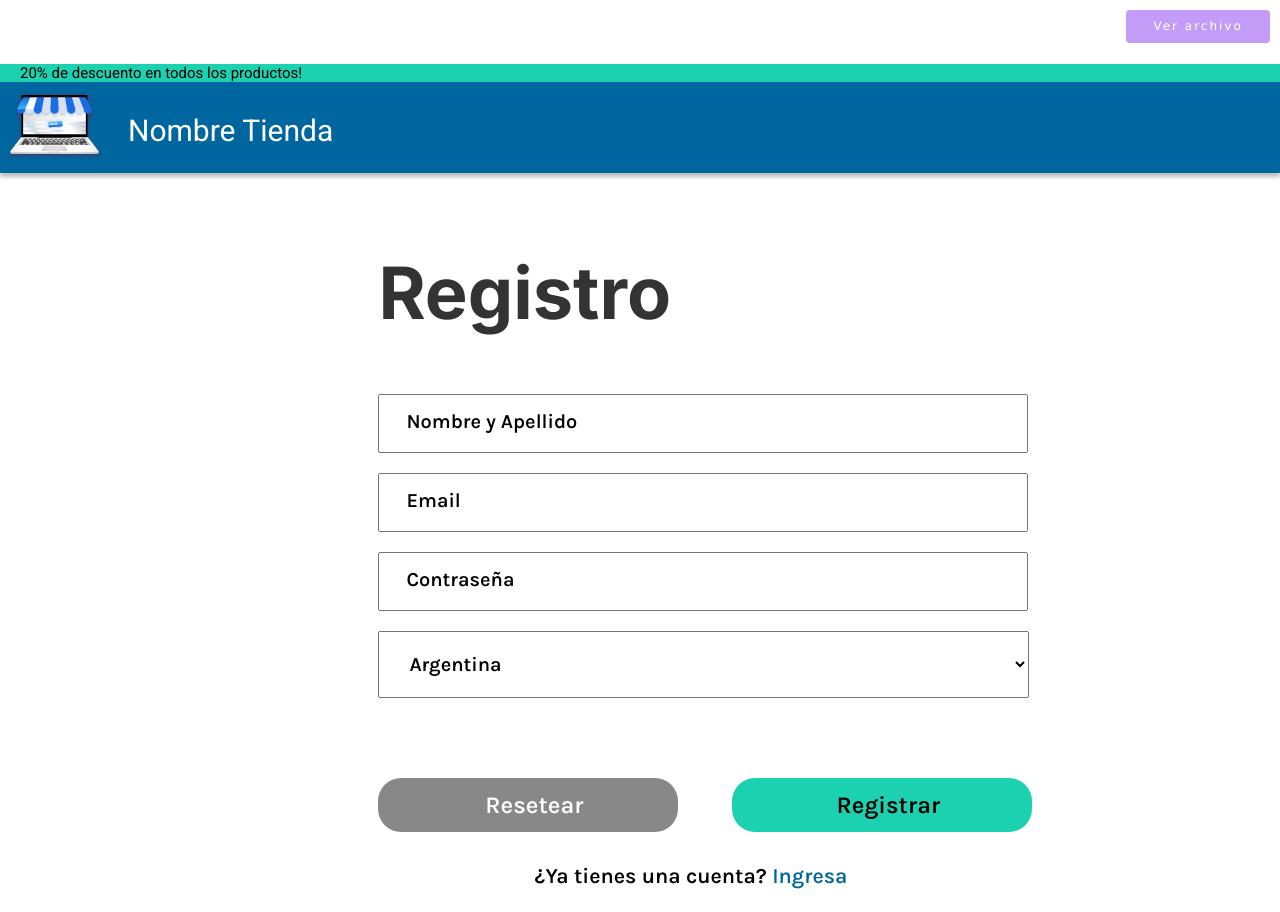
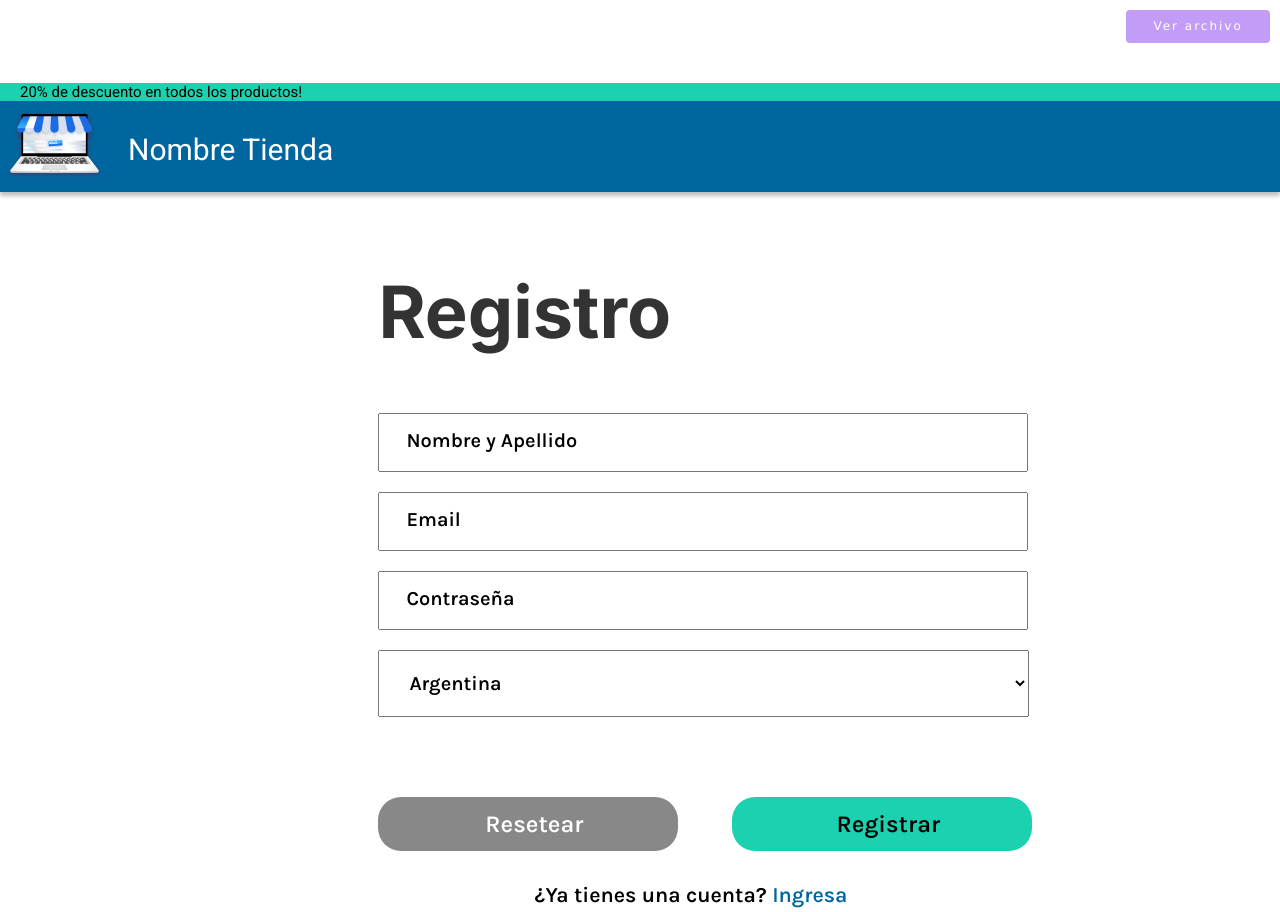
Before and after one commit to TatianaMunoz1/TatianaMunoz1.github.io, a plain HTML site: page FrontEnd/Formulario/Home.html in a window 1280 px wide. Shown: the top 912 px of the page. Drawn offline with Linux system fonts and the light colour scheme.

Commit message:
Update style-home.css

```diff
--- a/FrontEnd/Formulario/css/style-home.css
+++ b/FrontEnd/Formulario/css/style-home.css
@@ -18,7 +18,7 @@
 
 /* -----------------------------------------HEADER -----------------------*/
 aside {
-    margin-top:5%; /* MARGIN PARA PONER EL NAV----------------*/
+    margin-top:6.5%; /* MARGIN PARA PONER EL NAV----------------*/
     background-color: #1CD1B0;
     font-size: 20px;
     margin-bottom: 0;
```
